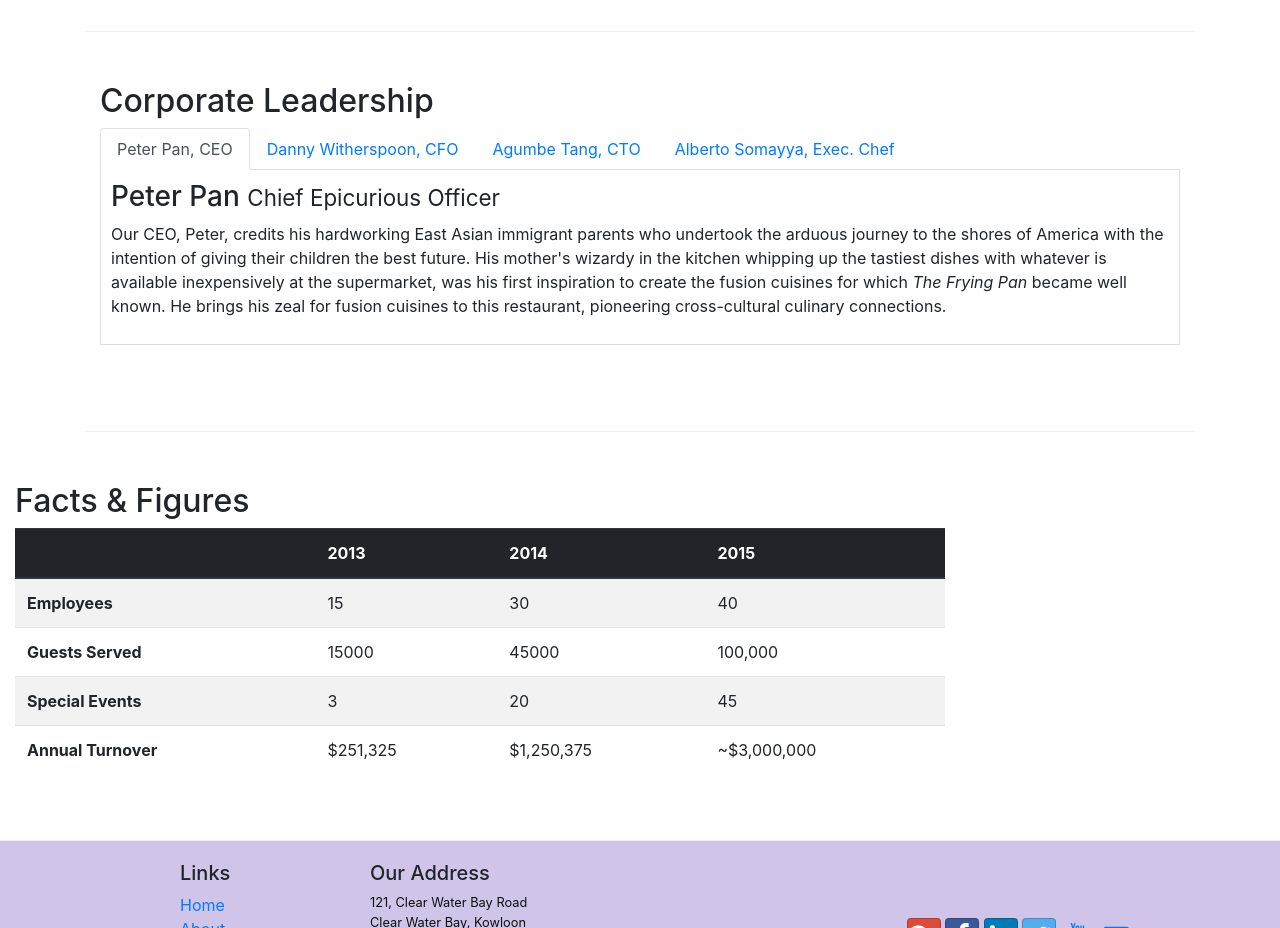
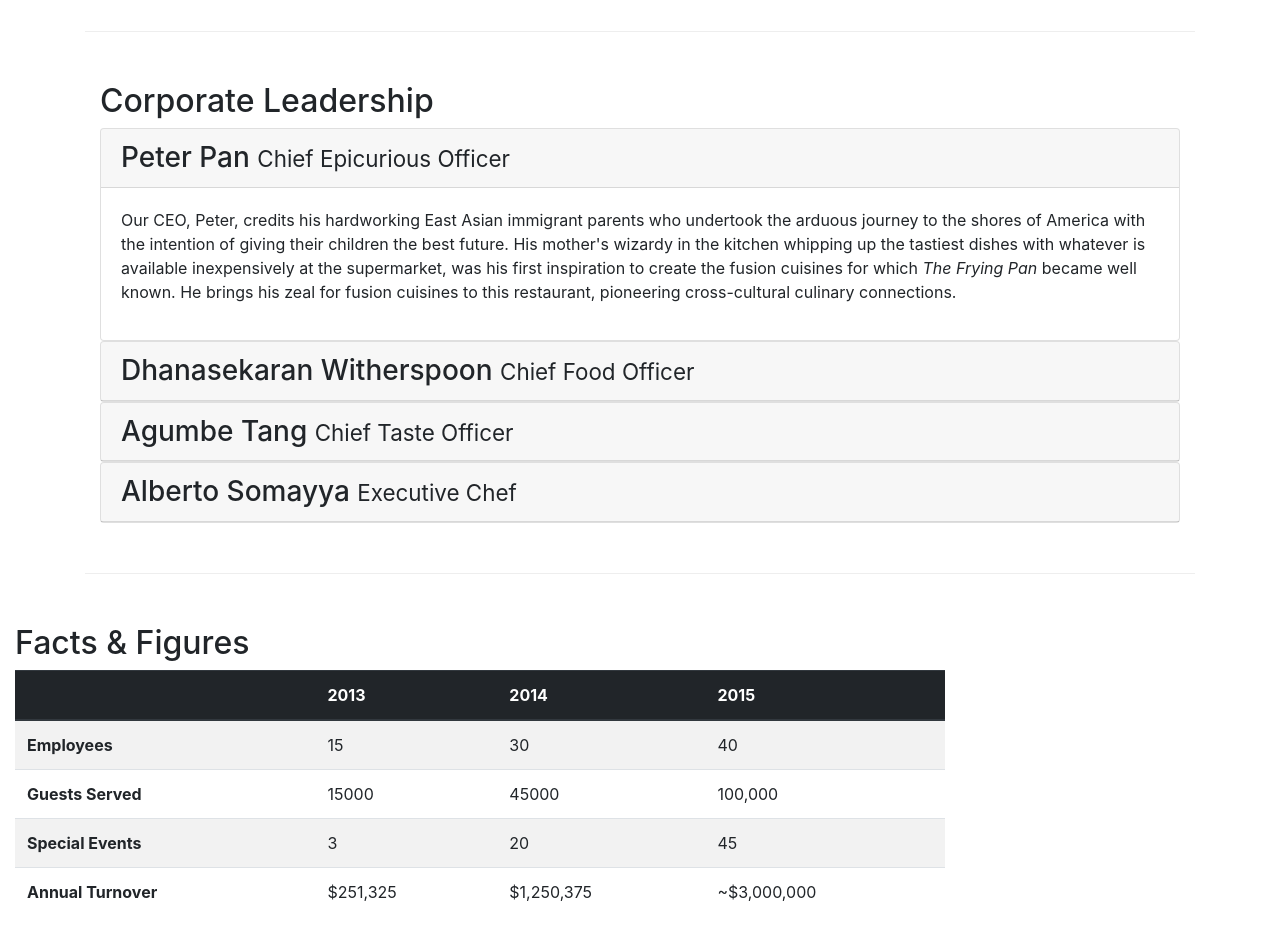
Before and after one commit to Lalitkumar/bootstrap4, a website: page aboutus.html in a window 1280 px wide. Shown: the part 940-1868 px from the top of the page. Drawn offline with nearby package versions, Linux system fonts and the light colour scheme.

Commit message:
accordian

```diff
--- a/aboutus.html
+++ b/aboutus.html
@@ -104,41 +104,66 @@
             <div class="col-12">
                 <h2>Corporate Leadership</h2>
 
-                <ul class="nav nav-tabs">
-                    <li class="nav-item">
-                      <a class="nav-link active" href="#peter"
-                        role="tab" data-toggle="tab">Peter Pan, CEO</a>
-                    </li>
-                    <li class="nav-item">
-                      <a class="nav-link" href="#danny" role="tab"
-                        data-toggle="tab">Danny Witherspoon, CFO</a>
-                    </li>
-                    <li class="nav-item">
-                      <a class="nav-link" href="#agumbe"role="tab"
-                        data-toggle="tab">Agumbe Tang, CTO</a>
-                    </li>
-                    <li class="nav-item">
-                      <a class="nav-link" href="#alberto" role="tab"
-                        data-toggle="tab">Alberto Somayya, Exec. Chef</a>
-                    </li>
-                </ul>
+                <div id="accordion">
+                	<div class="card">
+                		<div class="card-header" role="tab" id="peterhead">
+                			<h3 class="mb-0">
+                            <a data-toggle="collapse" data-target="#peter">
+                            Peter Pan <small>Chief Epicurious Officer</small>
+                            </a>
+                        </h3>
+                        </div>
 
-                <div class="tab-content">
-                	<div role="tabpanel" class="tab-pane fade show active" id="peter">
-                   		<h3>Peter Pan <small>Chief Epicurious Officer</small></h3>
+	                	<div role="tabpanel" class="collapse show" id="peter" data-parent="#accordion">
+	                		<div class="card-body">
 			                	<p class="d-none d-sm-block">Our CEO, Peter, credits his hardworking East Asian immigrant parents who undertook the arduous journey to the shores of America with the intention of giving their children the best future. His mother's wizardy in the kitchen whipping up the tastiest dishes with whatever is available inexpensively at the supermarket, was his first inspiration to create the fusion cuisines for which <em>The Frying Pan</em> became well known. He brings his zeal for fusion cuisines to this restaurant, pioneering cross-cultural culinary connections.</p>
 			            	</div>
-        	    	<div role="tabpanel" class="tab-pane fade show" id="danny">
-		                <h3>Dhanasekaran Witherspoon <small>Chief Food Officer</small></h3>
+			            </div>
+            		</div>
+            		<div class="card">
+                		<div class="card-header" role="tab" id="dannyhead">
+                			<h3 class="mb-0">
+                            <a data-toggle="collapse" data-target="#danny">
+                            Dhanasekaran Witherspoon <small>Chief Food Officer</small>
+                            </a>
+                        </h3>
+                        </div>
+
+	                	<div role="tabpanel" class="collapse" id="danny" data-parent="#accordion">
+	                		<div class="card-body">
 		                		<p class="d-none d-sm-block">Our CFO, Danny, as he is affectionately referred to by his colleagues, comes from a long established family tradition in farming and produce. His experiences growing up on a farm in the Australian outback gave him great appreciation for varieties of food sources. As he puts it in his own words, <em>Everything that runs, wins, and everything that stays, pays!</em></p>
 			            	</div>
-                	<div role="tabpanel" class="tab-pane fade show" id="agumbe">
-		                <h3>Agumbe Tang <small>Chief Taste Officer</small></h3>
+			            </div>
+            		</div>
+            		<div class="card">
+                		<div class="card-header" role="tab" id="agumbehead">
+                			<h3 class="mb-0">
+                            <a data-toggle="collapse" data-target="#agumbe">
+                            Agumbe Tang <small>Chief Taste Officer</small>
+                            </a>
+                        </h3>
+                        </div>
+
+	                	<div role="tabpanel" class="collapse" id="agumbe" data-parent="#accordion">
+	                		<div class="card-body">
 		                		 <p class="d-none d-sm-block">Blessed with the most discerning gustatory sense, Agumbe, our CTO, personally ensures that every dish that we serve meets his exacting tastes. Our chefs dread the tongue lashing that ensues if their dish does not meet his exacting standards. He lives by his motto, <em>You click only if you survive my lick.</em></p>
 			            	</div>
-                	<div role="tabpanel" class="tab-pane fade show" id="alberto">
-		                <h3>Alberto Somayya <small>Executive Chef</small></h3>
+			            </div>
+            		</div>
+            		<div class="card">
+                		<div class="card-header" role="tab" id="albertohead">
+                			<h3 class="mb-0">
+                            <a data-toggle="collapse" data-target="#alberto">
+                            Alberto Somayya <small>Executive Chef</small>
+                            </a>
+                        </h3>
+                        </div>
+
+	                	<div role="tabpanel" class="collapse" id="alberto" data-parent="#accordion">
+	                		<div class="card-body">
 		                		 <p class="d-none d-sm-block">Award winning three-star Michelin chef with wide International experience having worked closely with whos-who in the culinary world, he specializes in creating mouthwatering Indo-Italian fusion experiences. He says, <em>Put together the cuisines from the two craziest cultures, and you get a winning hit! Amma Mia!</em></p>
+			            	</div>
+			            </div>
             		</div>
                 </div>
             </div>
```
Lines whose indentation alone changed are shown as unchanged.
